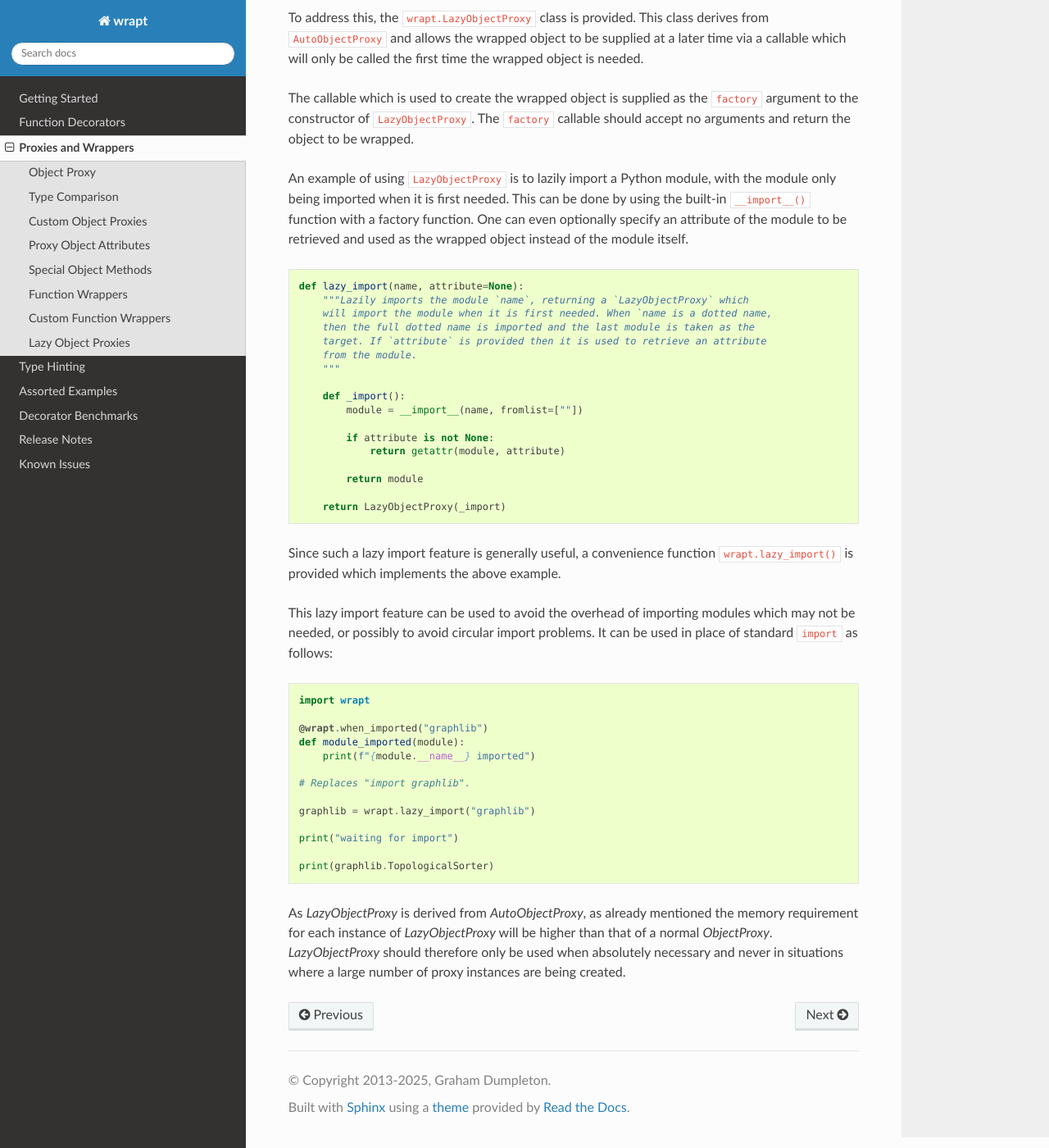
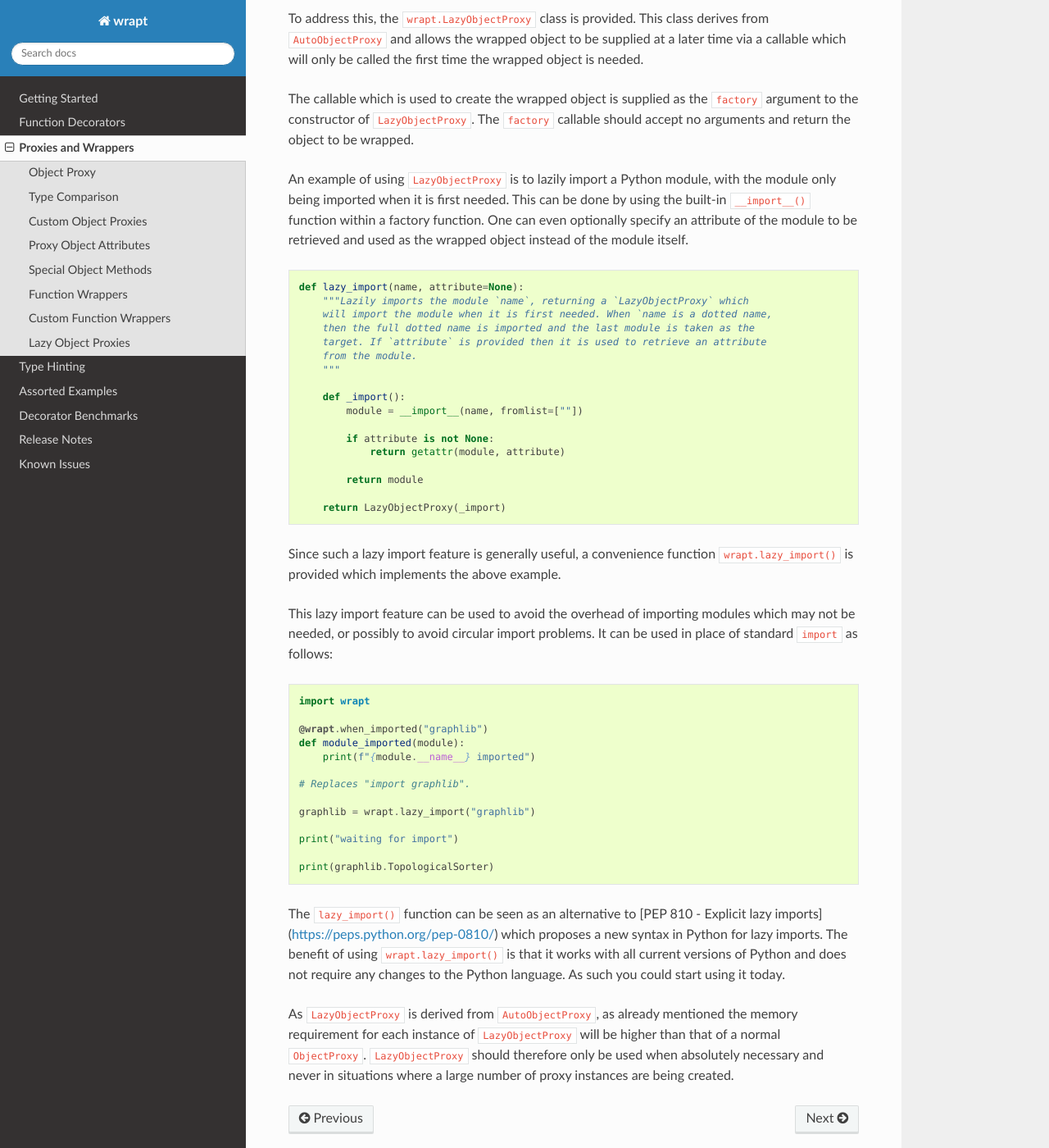
Before and after one commit to GrahamDumpleton/wrapt, a Sphinx documentation site: the page built from docs/wrappers.rst, in a window 1280 px wide and 1400 px high, scrolled down 11895 px. Shown: the whole window at 82% size. Built offline with Sphinx 7.4.7 and the Read the Docs theme 3.1.0, drawn with Linux system fonts in a browser that asks for light colours.

Commit message:
Fix typos and mention PEP 810 for lazy imports.

````diff
--- a/docs/wrappers.rst
+++ b/docs/wrappers.rst
@@ -323,12 +323,12 @@ Special Object Methods
 ----------------------
 
 The ``ObjectProxy`` class implements most of the special builtin methods of a
-Python object, such as ```__len__()``, ``__getitem__()``, ``__setitem__()``,
+Python object, such as ``__len__()``, ``__getitem__()``, ``__setitem__()``,
 ``__delitem__()`` etc. This allows the proxy to be used in place of the
 original object with operations on the proxy being passed through to the
 wrapped object as appropriate.
 
-Some special methods are not implemented by the `ObjectProxy` class by default
+Some special methods are not implemented by the ``ObjectProxy`` class by default
 because their presence could affect the original code which interacted with the
 wrapped object. Examples of methods which are excluded are ``__get__()``,
 ``__set__()`` and ``__delete__()``, as well as ``__call__()``, iterator methods
@@ -661,7 +661,7 @@ be wrapped.
 
 An example of using ``LazyObjectProxy`` is to lazily import a Python module,
 with the module only being imported when it is first needed. This can be
-done by using the built-in ``__import__()`` function with a factory function.
+done by using the built-in ``__import__()`` function within a factory function.
 One can even optionally specify an attribute of the module to be retrieved
 and used as the wrapped object instead of the module itself.
 
@@ -708,8 +708,15 @@ It can be used in place of standard ``import`` as follows:
 
     print(graphlib.TopologicalSorter)
 
-As `LazyObjectProxy` is derived from `AutoObjectProxy`, as already mentioned
-the memory requirement for each instance of `LazyObjectProxy` will be higher
-than that of a normal `ObjectProxy`. `LazyObjectProxy` should therefore only
+The ``lazy_import()`` function can be seen as an alternative to
+[PEP 810 - Explicit lazy imports](https://peps.python.org/pep-0810/) which
+proposes a new syntax in Python for lazy imports. The benefit of using
+``wrapt.lazy_import()`` is that it works with all current versions of Python
+and does not require any changes to the Python language. As such you could
+start using it today.
+
+As ``LazyObjectProxy`` is derived from ``AutoObjectProxy``, as already mentioned
+the memory requirement for each instance of ``LazyObjectProxy`` will be higher
+than that of a normal ``ObjectProxy``. ``LazyObjectProxy`` should therefore only
 be used when absolutely necessary and never in situations where a large number
 of proxy instances are being created.
````
